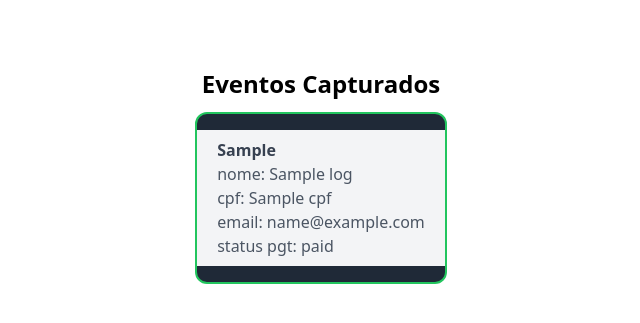
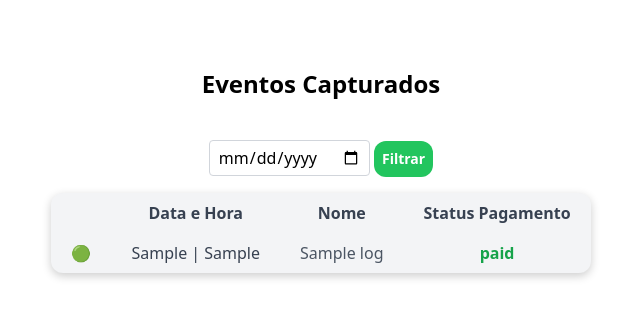
Before and after one commit to shdwmere/flask-pywebhook, a Flask app: template templates/logs.html in a window 1280 px wide. Shown: the top 323 px of the page, without its empty margins (319-959 px from the left). Run offline with Flask 2, Linux system fonts and the light colour scheme; the template is opened without the code that fills it: most values are stand-ins (such as "Sample title", 1, 10 or a date in 2020); some libraries are stand-ins or nearby versions.

Commit message:
filter added to logs, everything nice.

```diff
--- a/main.py
+++ b/main.py
@@ -26,24 +26,36 @@ def webhook_listener():
     # =-=-=-=-=-=-=-=-=-=-=-=-=-=
 
     # Logs handling
+    """
     nome = dados_evento.get('data', {}).get('customer', {}).get('name')
     cpf = dados_evento.get('data', {}).get('customer', {}).get('document', {}).get('number')
     email = dados_evento.get('data', {}).get('customer', {}).get('email')
     status_pagamento = dados_evento.get('data', {}).get('status')
+    """
+
+    nome = dados_evento.get('nome')
+    cpf = dados_evento.get('cpf')
+    email = dados_evento.get('email')
+    status_pagamento = dados_evento.get('status')
+
 
     # Obtendo o fuso horário de Brasília
     fuso_horario_brasilia = pytz.timezone('America/Sao_Paulo')
     data_brasilia = datetime.now(fuso_horario_brasilia)
     data_brasilia_formatada = data_brasilia.strftime('%Y-%m-%d')
+    hora_evento = data_brasilia.strftime('%H:%M:%S')
     momento_evento = data_brasilia_formatada
 
+    # para os logs
+    data_logs = data_brasilia.strftime('%d/%m/%Y')
 
     # passando dados para o template de logs.
     logs.append({
-        'momento_evento': momento_evento,
+        'data_logs': data_logs,
+        'hora_evento': hora_evento,
         'nome': nome,
-        'cpf': cpf,
-        'email': email,
+        # 'cpf': cpf,
+        # 'email': email,
         'status_pagamento': status_pagamento
     })
     # End Logs handling
@@ -80,7 +92,8 @@ def webhook_listener():
             resultado.raise_for_status()  # Lança uma exceção se o status da resposta não for 2xx
 
             resposta = resultado.json()
-            print(f"Dados enviados com sucesso: {resposta}")
+            print('Pagamento identificado com sucesso!')
+            print(f"\033[1;32m Dados enviados com sucesso: \033[0;36m{resposta}\033[0m \033[0m")
         except requests.exceptions.RequestException as e:
             print(f"Erro ao fazer a solicitação: {e}")
         except ValueError as e:
@@ -145,5 +158,31 @@ def webhook_listener():
 def show_logs():
     return render_template('logs.html', logs=logs, current_time=datetime.now())
 
+
+def filtrar_logs_por_data(logs, data):
+    logs_filtrados = []
+
+    # Convertendo a string da data filtrada para o formato datetime
+    data_filtrada = datetime.strptime(data, '%Y-%m-%d')
+
+    for log in logs:
+        data_logs = datetime.strptime(log['data_logs'], '%d/%m/%Y')
+
+        if data_logs.date() == data_filtrada.date():
+            logs_filtrados.append(log)
+
+    return logs_filtrados
+
+
+# Rota para filtrar os logs por data
+@app.route('/filtro_data', methods=['GET'])
+def filtro_data():
+    data_selecionada = request.args.get('data_filtrada')
+    # Lógica para filtrar os registros de log pela data selecionada
+    logs_filtrados = filtrar_logs_por_data(logs, data_selecionada)
+    return render_template('logs.html', logs=logs_filtrados)
+
+
+# rodando server em qualquer interface
 if __name__ == '__main__':
     app.run(host="0.0.0.0", port=5000, debug=True)
--- a/templates/index.html
+++ b/templates/index.html
@@ -7,6 +7,10 @@
     <title>pywebhook</title>
 </head>
 <body>
-    <h1>App is running.</h1>
+    <div class="flex gap-2 min-h-screen bg-gray-800 justify-center items-center text-center text-3xl text-white font-base">
+        <div class="flex gap-2 justify-center items-center">
+            <span class="text-sm">🟢</span> <p>app is running</p>
+        </div>
+    </div>
 </body>
 </html>
--- a/templates/logs.html
+++ b/templates/logs.html
@@ -11,18 +11,43 @@
 
         <h1 class="font-semibold text-2xl mb-3">Eventos Capturados</h1>
 
-        <ul class="flex flex-col border-2 border-green-500 bg-gray-800 gap-3 py-4 rounded-xl">
+        <form method="GET" action="{{ url_for('filtro_data') }}" class="mb-4 items-left">
+            <label for="data_filtrada" class="block font-bold text-white text-lg">Filtrar por data:</label>
+            <input type="date" id="data_filtrada" name="data_filtrada" class="px-2 py-1 border border-gray-300 rounded">
+            <button type="submit" class="btn btn-primary p-2 rounded-xl bg-green-500 hover:bg-green-700 text-white font-semibold text-sm">Filtrar</button>
+        </form>
+
+
+        <table class="bg-gray-100 text-center rounded-xl shadow-[0_3px_10px_rgb(0,0,0,0.2)]">
+            <tr>
+                <th class="px-5 py-2 text-gray-700 font-semibold"></th>
+                <th class="px-5 py-2 text-gray-700 font-semibold">Data e Hora</th>
+                <th class="px-5 py-2 text-gray-700 font-semibold">Nome</th>
+                <th class="px-5 py-2 text-gray-700 font-semibold">Status Pagamento</th>
+            </tr>
             {% for log in logs %}
-            <div class="bg-gray-100 w-full px-5 py-2">
-                <h3 class="font-semibold text-gray-700">{{ log['momento_evento'] }}</h3>
-                <!-- <li class="text-gray-600">{{ log['dados_evento'] }}</li> -->
-                <li class="text-gray-600">nome: {{ log['nome'] }}</li>
-                <li class="text-gray-600">cpf: {{ log['cpf'] }}</li>
-                <li class="text-gray-600">email: {{ log['email'] }}</li>
-                <li class="text-gray-600">status pgt: {{ log['status_pagamento'] }}</li>
-            </div>
+            <tr>
+
+                {% if log['status_pagamento'] == 'paid' %}
+                <td class="px-5 py-2 text-green-600 font-semibold">🟢</td>
+                {% elif log['status_pagamento'] == 'waiting_payment' %}
+                <td class="px-5 py-2 text-orange-600 font-semibold">🟠</td>
+                {% else %}
+                <td class="px-5 py-2 text-red-600 font-semibold">🔴</td>
+                {% endif %}
+
+                <td class="px-5 py-2 text-gray-700">{{ log['data_logs' ]}} | {{ log['hora_evento'] }}</td>
+                <td class="px-5 py-2 text-gray-600">{{ log['nome'] }}</td>
+                {% if log['status_pagamento'] == 'paid' %}
+                <td class="px-5 py-2 text-green-600 font-semibold">{{ log['status_pagamento'] }}</td>
+                {% elif log['status_pagamento'] == 'waiting_payment' %}
+                <td class="px-5 py-2 text-orange-600 font-semibold">{{ log['status_pagamento'] }}</td>
+                {% else %}
+                <td class="px-5 py-2 text-red-600 font-semibold">{{ log['status_pagamento'] }}</td>
+                {% endif %}
+            </tr>
             {% endfor %}
-        </ul>
+        </table>
 
     </div>
 </body>
```
